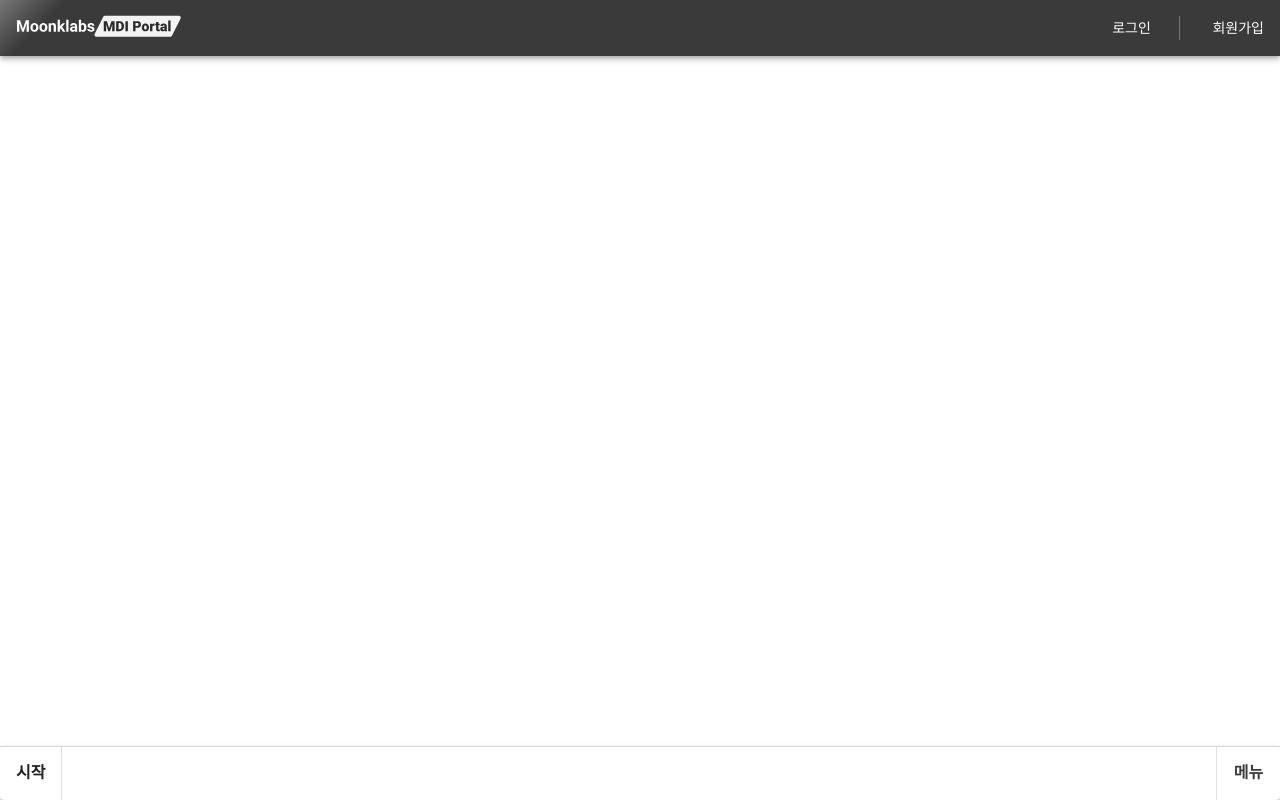
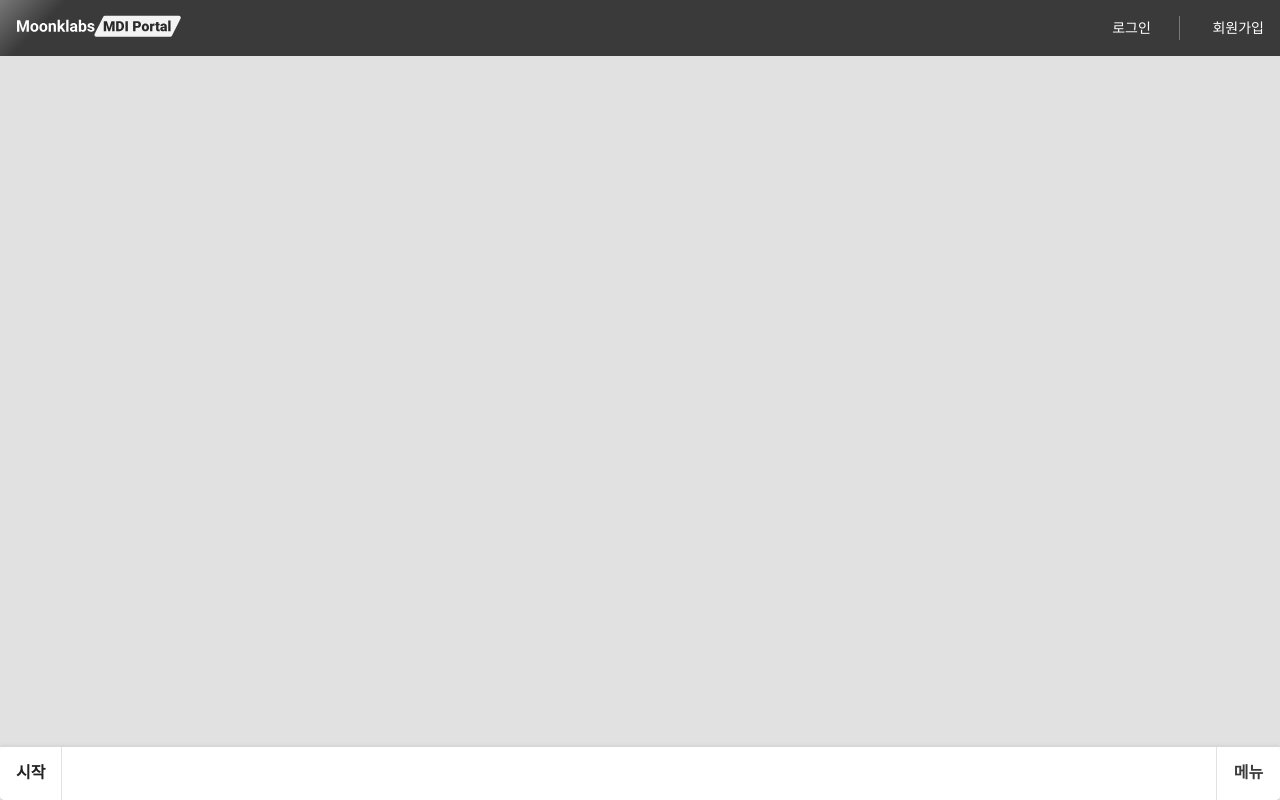
Before and after one commit to moonklabs/mdi-portal-lsm-study, a React (Create React App) app in the folder mdi-react/: page / in a window 1280 px wide. Built offline with nearby package versions, Linux system fonts and the light colour scheme; a web font is replaced by a local one.

Commit message:
chore: 중복 코드 삭제, Window 배경색 변경

```diff
--- a/mdi-react/src/App.js
+++ b/mdi-react/src/App.js
@@ -6,8 +6,6 @@ import { Box } from '@mui/material';
 import { useDispatch } from 'react-redux';
 import { useEffect } from 'react';
 import { fetchPanels } from './features/panels/panelSlice';
-
-const theme = createTheme();
 
 function App() {
   const dispatch = useDispatch();
--- a/mdi-react/src/compnents/Window.jsx
+++ b/mdi-react/src/compnents/Window.jsx
@@ -23,6 +23,7 @@ function Window() {
         display: 'flex',
         flexDirection: 'column',
         padding: 0,
+        backgroundColor: '#e1e1e1',
       }}
     >
       <Box
```
